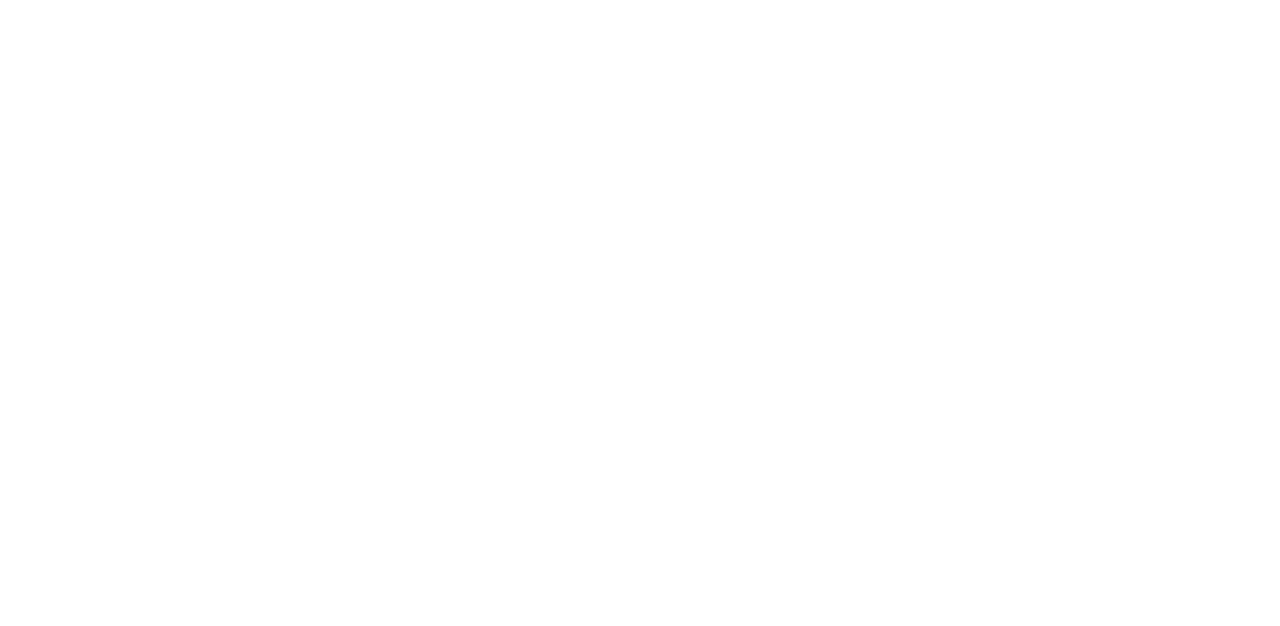
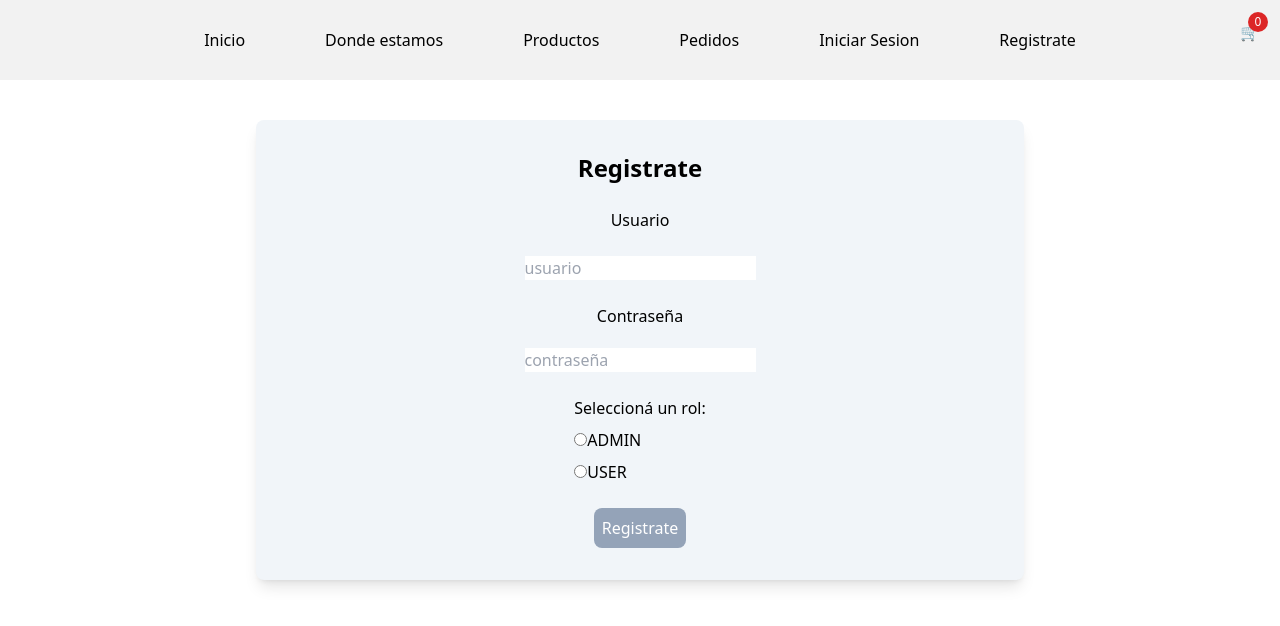
Before and after one commit to juli-ortega/tpslab4-front, a React (Vite) app: page /register in a window 1280 px wide. Before the commit this address had no page. Shown: the top 626 px of the page. Built offline with nearby package versions, Linux system fonts and the light colour scheme.

Commit message:
Rutas privadas en proceso

```diff
--- a/src/CartContext.tsx
+++ b/src/CartContext.tsx
@@ -110,7 +110,12 @@
   };
 
 
-  const total = () => carrito.reduce((acc, curr) => acc + curr.precio * curr.cantidad, 0);
+  const total = () => {
+    return carrito.reduce((acc, curr) => {
+      const costoEnvio = curr.costoEnvio === "G" ? 0 : parseFloat(curr.costoEnvio);
+      return acc + (curr.precio * curr.cantidad) + costoEnvio;
+    }, 0);
+  }
 
   return (
     <CartContext.Provider value={{ carrito, agregarAlCarrito, vaciarCarrito, total, guardarCarrito, submitSuccess, setSubmitSuccess, sumarCantidad, restarCantidad, eliminarDelCarrito }}>
--- /dev/null
+++ b/src/Models/Usuario.ts
@@ -0,0 +1,6 @@
+export type Usuario = {
+    id?: number,
+    nombreUsuario: string
+    clave: string,
+    role?: string
+}
--- a/src/Navbar.tsx
+++ b/src/Navbar.tsx
@@ -6,6 +6,8 @@
     { name: 'Donde estamos', url: '/ubicacion' },
     { name: 'Productos', url: '/productos' },
     { name: 'Pedidos', url: '/pedidos' },
+    { name: 'Iniciar Sesion', url: '/login' },
+    { name: 'Registrate', url: '/register' },
   ]
 
   return (
--- /dev/null
+++ b/src/Service/auth/login.ts
@@ -0,0 +1,23 @@
+import { Usuario } from "../../Models/Usuario";
+
+export default async function LoginUser(usuario: Usuario ) {
+    try {
+        const urlServer = "http://localhost:8080/api/v1/usuario/login"
+
+        const response = await fetch(urlServer, {
+            method: "POST",
+            headers: {
+            "Content-Type": "application/json",
+            Accept: "application/json",
+            },
+            body: JSON.stringify(usuario),
+        });
+
+        const data: Usuario = await response.json();
+        console.log(data);
+        return data;
+    } catch (error) {
+        console.error("Error al obtener la categoría:", error);
+        return null;
+    }
+}
--- /dev/null
+++ b/src/Service/auth/register.ts
@@ -0,0 +1,24 @@
+import { Usuario } from "../../Models/Usuario";
+
+export default async function RegisterUser(usuario: Usuario ) {
+    try {
+        const urlServer = "http://localhost:8080/api/v1/usuario/register"
+
+        const response = await fetch(urlServer, {
+            method: "POST",
+            headers: {
+            "Content-Type": "application/json",
+            Accept: "application/json",
+            },
+            body: JSON.stringify(usuario),
+        });
+
+        const data: Usuario = await response.json();
+        console.log(data);
+        return data;
+    } catch (error) {
+        console.error("Error al obtener la categoría:", error);
+        return null;
+    }
+
+}
--- a/src/Views/Pedidos.tsx
+++ b/src/Views/Pedidos.tsx
@@ -61,7 +61,7 @@
                 <strong>Fecha:</strong> {formatDate(pedido.fecha)}
               </p>
               <p>
-                <strong>Subtotal:</strong> ${pedido.total}
+                <strong>Total:</strong> ${pedido.total}
               </p>
               <p>
                 <strong>Estado: </strong> {pedido.statusPay}
@@ -73,7 +73,7 @@
                   {detallesPorPedido[pedido.id].map((detalle, index) => (
                     <li key={index}>
                       {detalle.instrumento.instrumento} — Cantidad:{" "}
-                      {detalle.cantidad}
+                      {detalle.cantidad} - Subtotal: {"$ "} {detalle.cantidad * detalle.instrumento.precio}
                     </li>
                   ))}
                 </ul>
--- a/src/Views/Productos.tsx
+++ b/src/Views/Productos.tsx
@@ -69,7 +69,7 @@
           <div className='grid p-5 justify-start'>
             <h2 className='grid py-5 text-xl'>Filtrar</h2>
             <select className='p-2' onChange={(e) => filtrarInstrumentosByCategoria(e.target.value)}>
-              <option value="">-- Seleccioná una categoría --</option>
+              <option value="">Todos</option>
               {categorias?.map((categoria) => (
                 <option key={categoria.id} value={categoria.denominacion}>
                   {categoria.denominacion}
--- /dev/null
+++ b/src/Views/auth/Login.tsx
@@ -0,0 +1,55 @@
+import React, { useState } from 'react'
+import { Usuario } from '../../Models/Usuario'
+import LoginUser from '../../Service/auth/login'
+
+export default function Login() {
+    const [usuario, setUsuario] = useState<Usuario>({
+        nombreUsuario: '',
+        clave: '',
+    })
+
+    const handleSubmit = (e: React.FormEvent) => {
+        e.preventDefault()
+        console.log('Datos del login:', usuario)
+        LoginUser(usuario);
+    }
+
+    const handleChange = (e: React.ChangeEvent<HTMLInputElement>) => {
+    const { name, value } = e.target
+    setUsuario({
+      ...usuario,
+      [name]: value,
+    })
+  }
+
+  return (
+    <div className='max-w-3xl mx-auto '>
+      <form onSubmit={handleSubmit} className='flex flex-col justify-center items-center gap-6 bg-slate-100 py-8 rounded-lg shadow-lg'>
+        <h1 className='font-bold text-2xl'>Iniciar Sesion</h1>
+        <div className='flex flex-col justify-center items-center gap-6'>
+          <label htmlFor="nombreUsuario">Usuario</label>
+          <input
+            type="text"
+            placeholder="usuario"
+            name="nombreUsuario"
+            value={usuario.nombreUsuario}
+            onChange={handleChange}
+          />
+        </div>
+
+        <div className='flex flex-col justify-center items-center gap-5'>
+          <label htmlFor="clave">Contraseña</label>
+          <input
+            type="password"
+            placeholder="contraseña"
+            name="clave"
+            value={usuario.clave}
+            onChange={handleChange}
+          />
+        </div>
+
+        <button type="submit" className='bg-slate-400 p-2 rounded-lg text-white cursor-pointer hover:bg-slate-600'>Iniciar sesión</button>
+      </form>
+    </div>
+  )
+}
--- /dev/null
+++ b/src/Views/auth/Register.tsx
@@ -0,0 +1,96 @@
+import React, { useState } from 'react'
+import { Usuario } from '../../Models/Usuario'
+import RegisterUser from '../../Service/auth/register'
+
+export default function Register() {
+  const [usuario, setUsuario] = useState<Usuario>({
+    nombreUsuario: '',
+    clave: '',
+    role: '',
+  })
+
+  const handleSubmit = (e: React.FormEvent) => {
+    e.preventDefault()
+    console.log('Datos del registro:', usuario)
+    RegisterUser(usuario)
+  }
+
+  const handleChange = (e: React.ChangeEvent<HTMLInputElement>) => {
+    const { name, value } = e.target
+    setUsuario({
+      ...usuario,
+      [name]: value,
+    })
+  }
+
+  const handleRoleChange = (e: React.ChangeEvent<HTMLInputElement>) => {
+    setUsuario({
+      ...usuario,
+      role: e.target.value,
+    })
+  }
+
+  return (
+    <div className='max-w-3xl mx-auto '>
+      <form
+        onSubmit={handleSubmit}
+        className='flex flex-col justify-center items-center gap-6 bg-slate-100 py-8 rounded-lg shadow-lg'
+      >
+        <h1 className='font-bold text-2xl'>Registrate</h1>
+        <div className='flex flex-col justify-center items-center gap-6'>
+          <label htmlFor='nombreUsuario'>Usuario</label>
+          <input
+            type='text'
+            placeholder='usuario'
+            name='nombreUsuario'
+            value={usuario.nombreUsuario}
+            onChange={handleChange}
+          />
+        </div>
+
+        <div className='flex flex-col justify-center items-center gap-5'>
+          <label htmlFor='clave'>Contraseña</label>
+          <input
+            type='password'
+            placeholder='contraseña'
+            name='clave'
+            value={usuario.clave}
+            onChange={handleChange}
+          />
+        </div>
+
+        {/* Radios para elegir el role */}
+        <div className='flex flex-col gap-2'>
+          <span>Seleccioná un rol:</span>
+          <label>
+            <input
+              type='radio'
+              name='role'
+              value='ADMIN'
+              checked={usuario.role === 'ADMIN'}
+              onChange={handleRoleChange}
+            />
+            ADMIN
+          </label>
+          <label>
+            <input
+              type='radio'
+              name='role'
+              value='USER'
+              checked={usuario.role === 'USER'}
+              onChange={handleRoleChange}
+            />
+            USER
+          </label>
+        </div>
+
+        <button
+          type='submit'
+          className='bg-slate-400 p-2 rounded-lg text-white cursor-pointer hover:bg-slate-600'
+        >
+          Registrate
+        </button>
+      </form>
+    </div>
+  )
+}
--- a/src/main.jsx
+++ b/src/main.jsx
@@ -14,6 +14,8 @@
 import { CartProvider } from './CartContext'
 import PagoResultado from './Views/PagoResultado';
 import CrearCategoria from './Views/CrearCategoria';
+import Login from './Views/auth/Login';
+import Register from './Views/auth/Register';
 
 createRoot(document.getElementById('root')).render(
   <React.StrictMode>
@@ -31,6 +33,8 @@
             <Route path="/admin/instrumentos/editar/:id" element={<EditarInstrumento />} />
             <Route path="/admin/categoria" element={<CrearCategoria />} />
             <Route path="/resultadopago" element={<PagoResultado />} />
+            <Route path="/login" element={<Login />} />
+            <Route path="/register" element={<Register />} />
 
           </Route>
         </Routes>
```
Also changed, not shown: src/Views/CarritoSideBar.tsx (+9 -1 lines).
